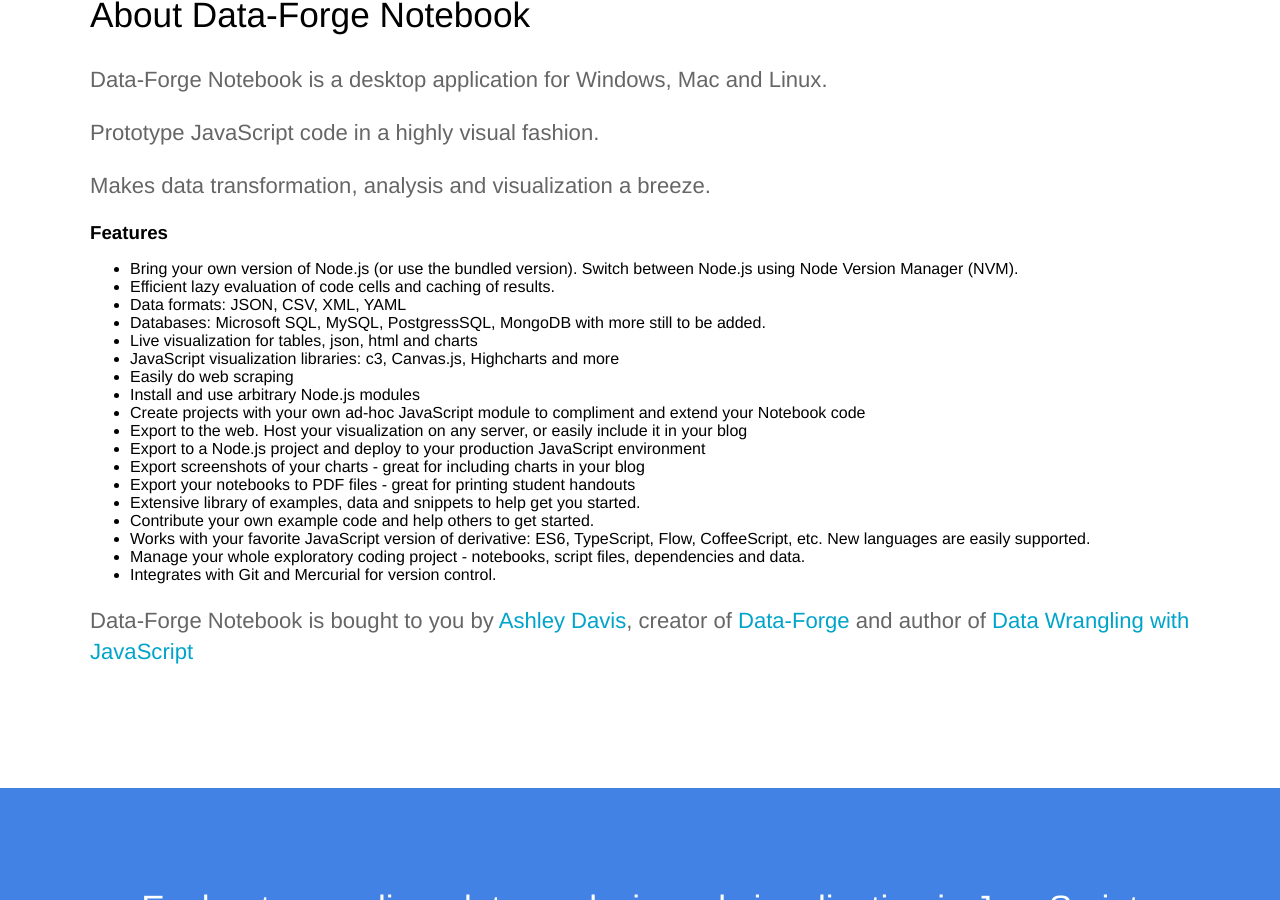
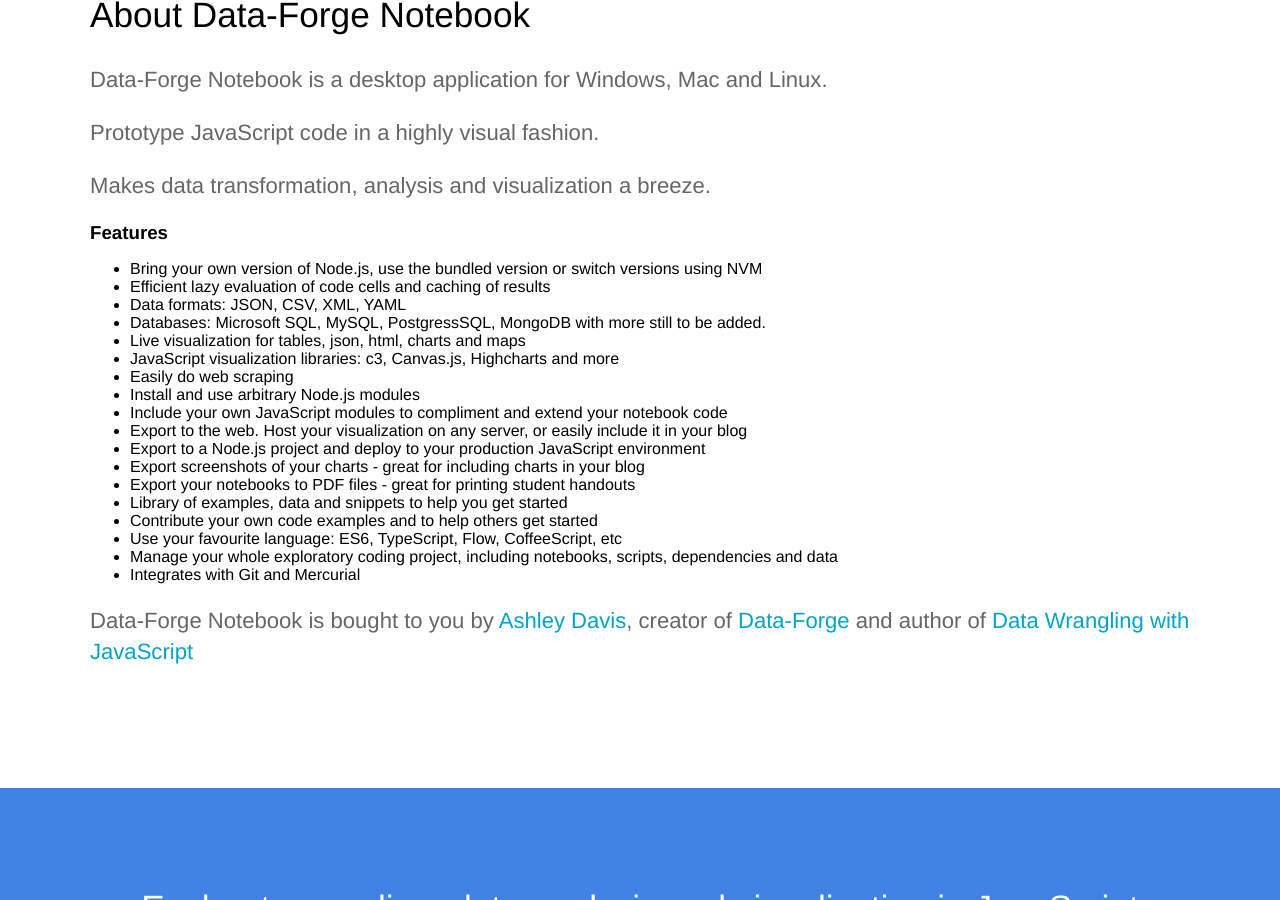
Before and after one commit to ashleydavis/data-forge-notebook-landing-page, a Jekyll site: the page built from index.html, in a window 1280 px wide and 900 px high, scrolled down 2683 px. Built offline with Jekyll 4.4.1, drawn with Linux system fonts in a browser that asks for light colours.

Commit message:
Small update.

```diff
--- a/index.html
+++ b/index.html
@@ -87,10 +87,10 @@
                 <h3>Features</h3>
                 <ul>
                     <li>
-                        Bring your own version of Node.js (or use the bundled version). Switch between Node.js using Node Version Manager (NVM).
+                        Bring your own version of Node.js, use the bundled version or switch versions using NVM
                     </li>
                     <li>
-                        Efficient lazy evaluation of code cells and caching of results.
+                        Efficient lazy evaluation of code cells and caching of results
                     </li>
                     <li>
                         Data formats: JSON, CSV, XML, YAML
@@ -99,7 +99,7 @@
                         Databases: Microsoft SQL, MySQL, PostgressSQL, MongoDB with more still to be added.
                     </li>
                     <li>
-                        Live visualization for tables, json, html and charts
+                        Live visualization for tables, json, html, charts and maps
                     </li>
                     <li>
                         JavaScript visualization libraries: c3, Canvas.js, Highcharts and more
@@ -111,7 +111,7 @@
                         Install and use arbitrary Node.js modules
                     </li>
                     <li>
-                        Create projects with your own ad-hoc JavaScript module to compliment and extend your Notebook code
+                        Include your own JavaScript modules to compliment and extend your notebook code
                     </li>
                     <li>
                         Export to the web. Host your visualization on any server, or easily include it in your blog
@@ -126,20 +126,19 @@
                         Export your notebooks to PDF files - great for printing student handouts
                     </li>
                     <li>
-                        Extensive library of examples, data and snippets to help get you started.
+                        Library of examples, data and snippets to help you get started
                     </li>
                     <li>
-                        Contribute your own example code and help others to get started.
+                        Contribute your own code examples and to help others get started
                     </li>
                     <li>
-                        Works with your favorite JavaScript version of derivative: ES6, TypeScript, Flow, CoffeeScript, etc.
-                        New languages are easily supported.
+                        Use your favourite language: ES6, TypeScript, Flow, CoffeeScript, etc
                     </li>
                     <li>
-                        Manage your whole exploratory coding project - notebooks, script files, dependencies and data.
+                        Manage your whole exploratory coding project, including notebooks, scripts, dependencies and data
                     </li>
                     <li>
-                        Integrates with Git and Mercurial for version control.
+                        Integrates with Git and Mercurial
                     </li>
                 </ul>
                 <p>
```
